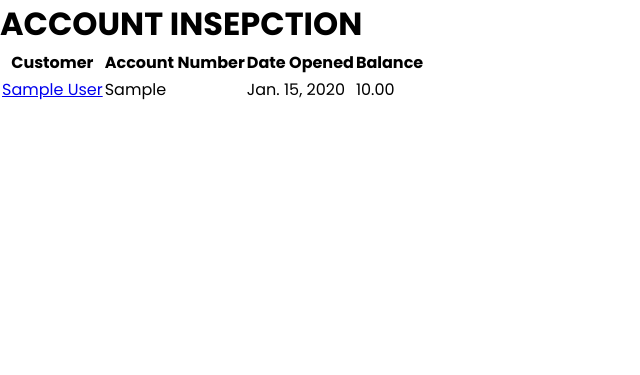
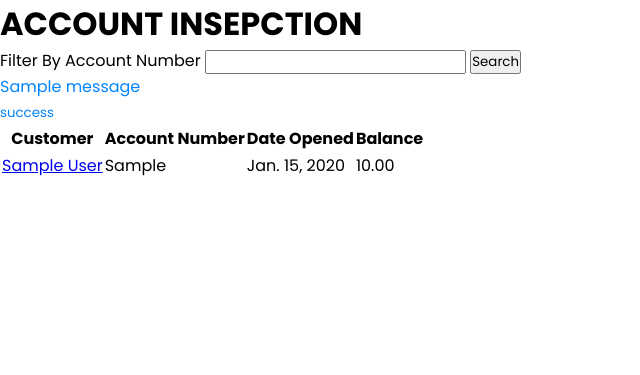
Before and after one commit to yoojen/100faceofalx, a Django app: page /transactions/acc-inspect/ in a window 1280 px wide. Shown: the part 60-435 px from the top of the page, without its empty margins (0-640 px from the left). Run offline with Django 5.2, Linux system fonts and the light colour scheme; tables that the repository leaves empty hold one stand-in row (values such as "Sample post"); one stand-in notice (Sample message) is shown; parts of the project's set-up code (start-up, migrations or seed data) failed here and were passed over.

Commit message:
added search functionality

```diff
--- a/django_projects/banking_app/transactions/templates/transactions/acc_inspection.html
+++ b/django_projects/banking_app/transactions/templates/transactions/acc_inspection.html
@@ -5,6 +5,22 @@
 
 {% block content %}
 <h1>ACCOUNT INSEPCTION</h1>
+
+<div class="btn-navigation">
+    <form action="{% url 'transactions:acc_inspect' %}" method="GET">
+        <label for="account_num">Filter By Account Number</label>
+        <input type="text" name="account_num" id="">
+        <button type="submit">Search</button>
+    </form>
+    {% if messages %}
+        <div class="messages">
+            {% for msg in messages %}
+                <p style="color: rgb(0, 132, 255)">{{msg}}</p>
+                <small style="color: rgb(0, 132, 255)">{{msg.tags}}</small>
+            {% endfor %}
+        </div>
+    {% endif %}
+</div>
 <table>
     <tr>
         <th>Customer</th>
```
